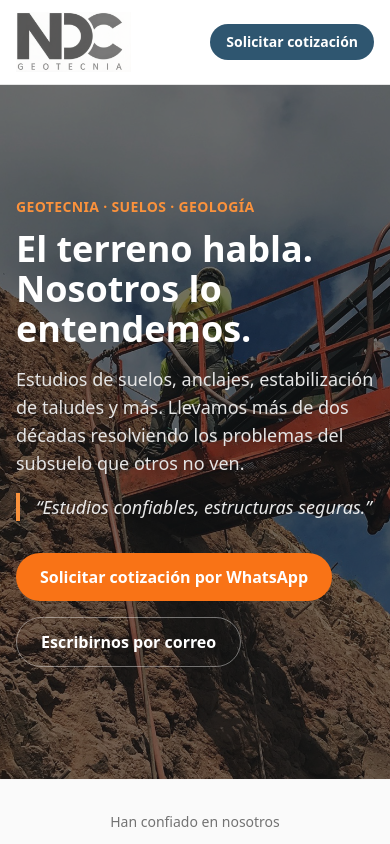
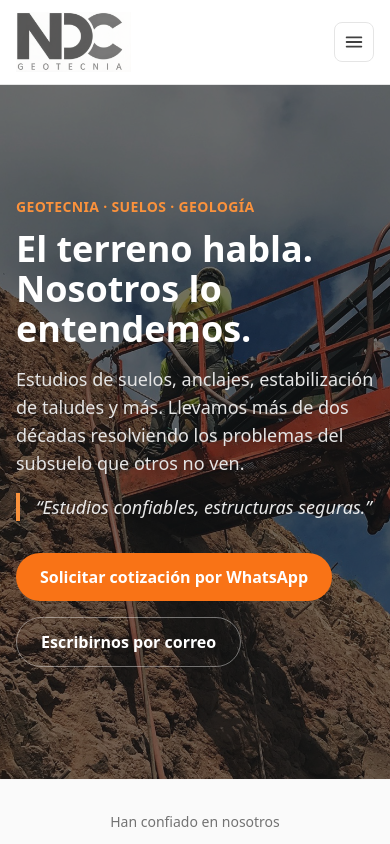
Before and after one commit to omarsugasti/ndc-geotecnia-web, a Next.js app: page / in a window 390 px wide. Shown: the top 844 px of the page. Built offline with nearby package versions, Linux system fonts and the light colour scheme.

Commit message:
fix: agregar menu hamburguesa funcional en movil

```diff
--- a/app/components/Header.tsx
+++ b/app/components/Header.tsx
@@ -1,3 +1,6 @@
+"use client";
+
+import { useState } from "react";
 import Image from "next/image";
 import Link from "next/link";
 
@@ -11,10 +14,12 @@ const nav = [
 ];
 
 export default function Header() {
+  const [open, setOpen] = useState(false);
+
   return (
     <header className="sticky top-0 z-50 bg-white/95 backdrop-blur border-b border-neutral-200">
       <div className="mx-auto max-w-6xl px-4 py-3 flex items-center justify-between">
-        <Link href="/" className="flex items-center">
+        <Link href="/" className="flex items-center" onClick={() => setOpen(false)}>
           <Image
             src="/images/logo.png"
             alt="NDC Geotecnia"
@@ -23,6 +28,7 @@ export default function Header() {
             priority
           />
         </Link>
+
         <nav className="hidden md:flex items-center gap-6 text-sm font-medium text-neutral-700">
           {nav.map((item) => (
             <Link key={item.href} href={item.href} className="hover:text-steel-700">
@@ -30,15 +36,65 @@ export default function Header() {
             </Link>
           ))}
         </nav>
+
+        <div className="flex items-center gap-2">
           <a
             href="https://wa.me/50766719558"
             target="_blank"
             rel="noopener noreferrer"
-          className="rounded-full bg-steel-700 text-white text-sm font-semibold px-4 py-2 hover:bg-steel-600"
+            className="hidden sm:inline-block rounded-full bg-steel-700 text-white text-sm font-semibold px-4 py-2 hover:bg-steel-600"
+          >
+            Solicitar cotización
+          </a>
+
+          <button
+            type="button"
+            onClick={() => setOpen((v) => !v)}
+            aria-label={open ? "Cerrar menú" : "Abrir menú"}
+            aria-expanded={open}
+            className="md:hidden inline-flex items-center justify-center w-10 h-10 rounded-lg border border-neutral-200 text-neutral-700"
+          >
+            {open ? (
+              <svg width="22" height="22" viewBox="0 0 24 24" fill="none" stroke="currentColor" strokeWidth="2">
+                <path d="M6 6l12 12M18 6L6 18" strokeLinecap="round" />
+              </svg>
+            ) : (
+              <svg width="22" height="22" viewBox="0 0 24 24" fill="none" stroke="currentColor" strokeWidth="2">
+                <path d="M4 7h16M4 12h16M4 17h16" strokeLinecap="round" />
+              </svg>
+            )}
+          </button>
+        </div>
+      </div>
+
+      {open && (
+        <nav className="md:hidden border-t border-neutral-200 bg-white">
+          <ul className="flex flex-col divide-y divide-neutral-100">
+            {nav.map((item) => (
+              <li key={item.href}>
+                <Link
+                  href={item.href}
+                  onClick={() => setOpen(false)}
+                  className="block px-4 py-3.5 text-base font-medium text-neutral-800 active:bg-neutral-50"
+                >
+                  {item.label}
+                </Link>
+              </li>
+            ))}
+          </ul>
+          <div className="px-4 py-4 sm:hidden">
+            <a
+              href="https://wa.me/50766719558"
+              target="_blank"
+              rel="noopener noreferrer"
+              onClick={() => setOpen(false)}
+              className="block text-center rounded-full bg-steel-700 text-white text-sm font-semibold px-4 py-3 hover:bg-steel-600"
             >
               Solicitar cotización
             </a>
           </div>
+        </nav>
+      )}
     </header>
   );
 }
```
Lines whose indentation alone changed are shown as unchanged.
